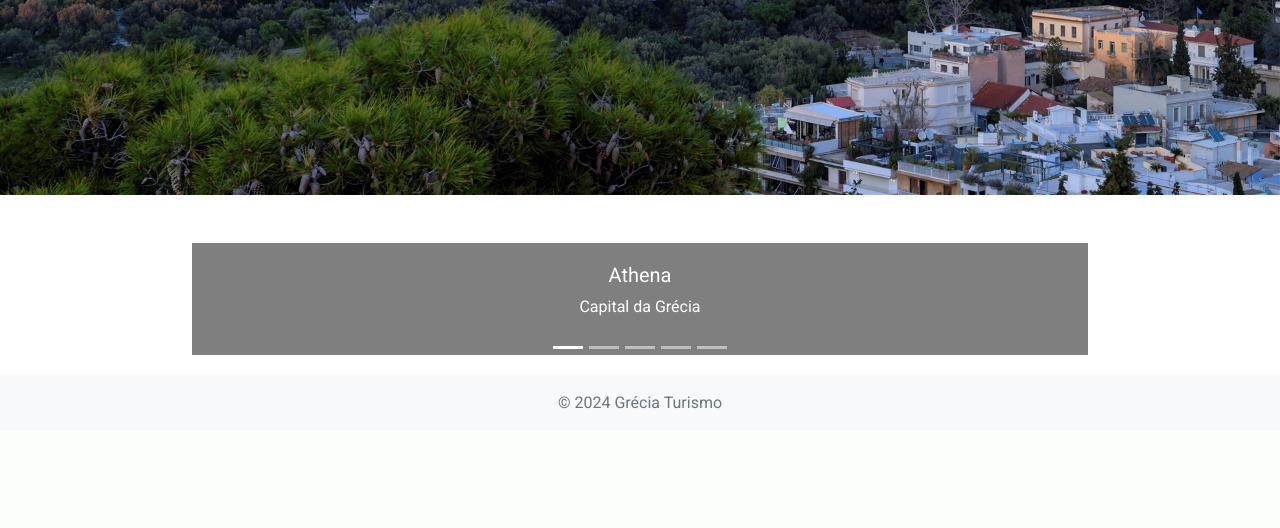
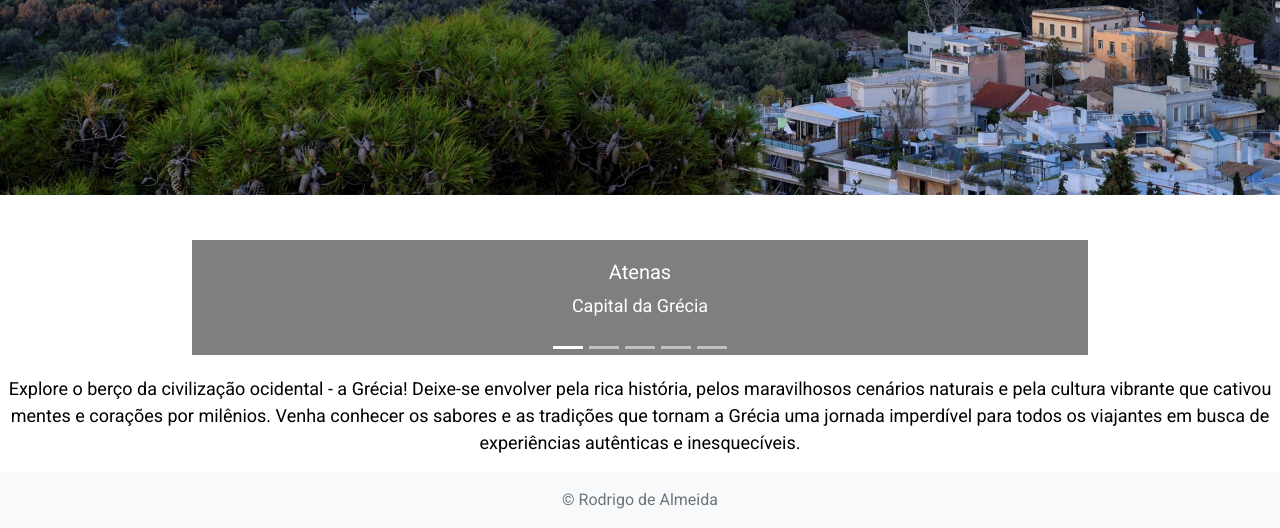
Before and after one commit to RodsAlmeidaR/Projeto-Volta-ao-Mundo, a PHP site: page / in a window 1280 px wide. Shown: the part 581-1109 px from the top of the page. Before the commit the page ends 990 px from the top, so only its background shows below. Run offline with PHP 8.4, Linux system fonts and the light colour scheme; some libraries are stand-ins or nearby versions.

Commit message:
index pronto

```diff
--- a/index.html
+++ b/index.html
@@ -51,7 +51,7 @@
     <div class="carousel-item active">
       <img class="d-block w-100" src="img/slider/atenas.jpg" alt="Primeiro slide">
       <div class="carousel-caption d-none d-md-block">
-        <h5>Athena</h5>
+        <h5>Atenas</h5>
         <p>Capital da Grécia</p>
       </div>
     </div>
@@ -94,9 +94,13 @@
   </a>
 </div>
 
+<p> Explore o berço da civilização ocidental - a Grécia! Deixe-se envolver pela rica história, pelos maravilhosos cenários naturais e pela cultura vibrante que cativou mentes e corações por milênios.
+    Venha conhecer os sabores e as tradições que tornam a Grécia uma jornada imperdível para todos os viajantes em busca de experiências autênticas e inesquecíveis.
+</p>
+
 <footer class="footer mt-auto py-3 bg-light">
   <div class="container">
-    <span class="text-muted">&copy; 2024 Grécia Turismo</span>
+    <span class="text-muted">&copy; Rodrigo de Almeida</span>
   </div>
 </footer>
 
--- a/styles.css
+++ b/styles.css
@@ -5,12 +5,16 @@ body {
   font-family: 'Roboto', sens-serif;
 }
 
-h1, h2, h3 {
+h1{
   font-family: 'Roboto', sans-serif;
 }
 
 p{
   font-family: 'Roboto', sans-serif;
+  font-size: large;
+  font-style: normal;
+  line-height: 1.5;
+  text-align: center;
 }
 
 .navbar {
```
